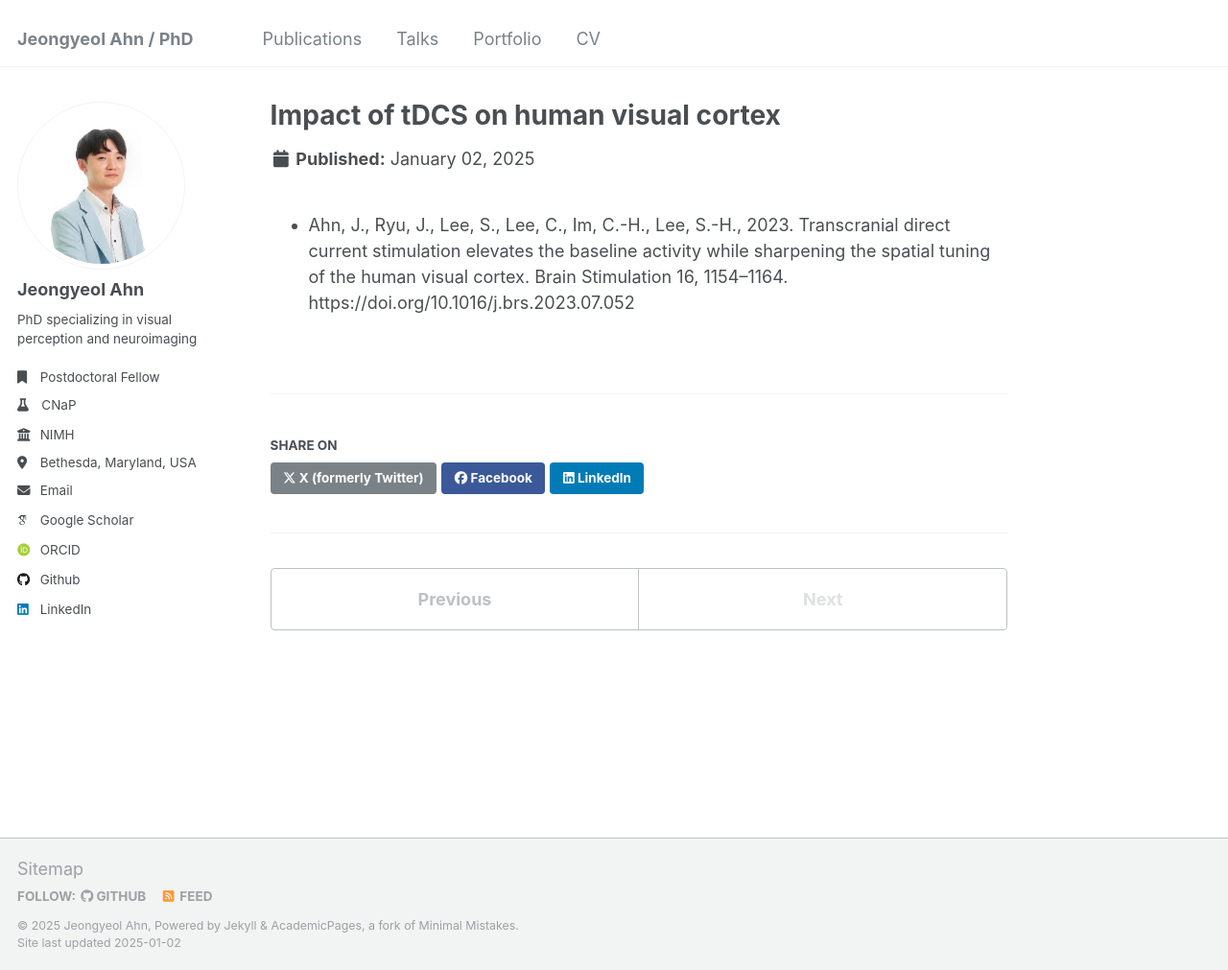
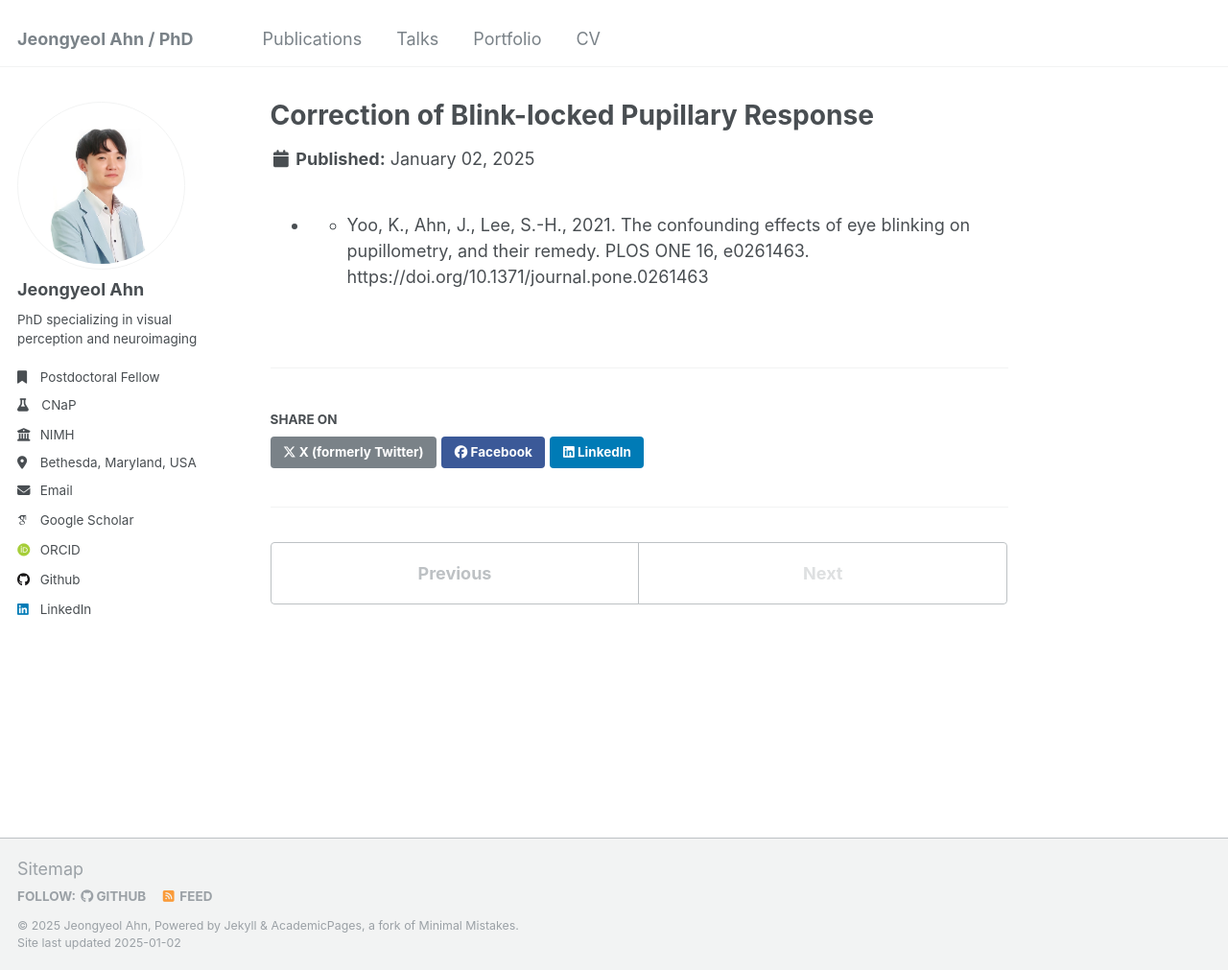
Before and after one commit to daeolian/daeolian.github.io, a Jekyll site: the page built from _portfolio/portfolio-bpr.md, in a window 1280 px wide and 1011 px high. Shown: the whole window at 96% size. Built offline with Jekyll 4.4.1, drawn with Linux system fonts in a browser that asks for light colours; some web fonts are replaced.

Commit message:
Update portfolio-bpr.md

```diff
--- a/_portfolio/portfolio-bpr.md
+++ b/_portfolio/portfolio-bpr.md
@@ -1,6 +1,6 @@
 ---
-title: "Impact of tDCS on human visual cortex"
-excerpt: "Short description of portfolio item number 1<br/><img src='/images/paper_fig_bs.jpg'>"
+title: "Correction of Blink-locked Pupillary Response"
+excerpt: "<br/><img src='/images/paper_fig_pone.png'>"
 collection: portfolio
 ---
-* Ahn, J., Ryu, J., Lee, S., Lee, C., Im, C.-H., Lee, S.-H., 2023. Transcranial direct current stimulation elevates the baseline activity while sharpening the spatial tuning of the human visual cortex. Brain Stimulation 16, 1154–1164. https://doi.org/10.1016/j.brs.2023.07.052
+* * Yoo, K., Ahn, J., Lee, S.-H., 2021. The confounding effects of eye blinking on pupillometry, and their remedy. PLOS ONE 16, e0261463. https://doi.org/10.1371/journal.pone.0261463
```
